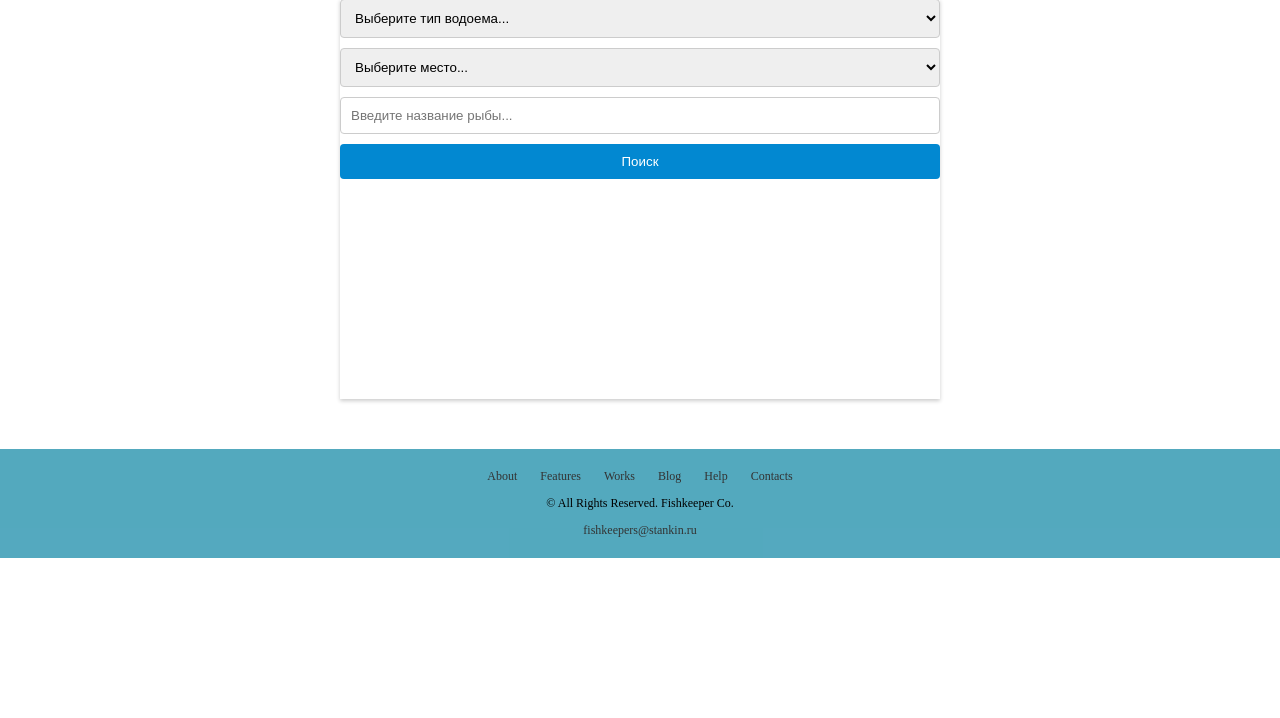
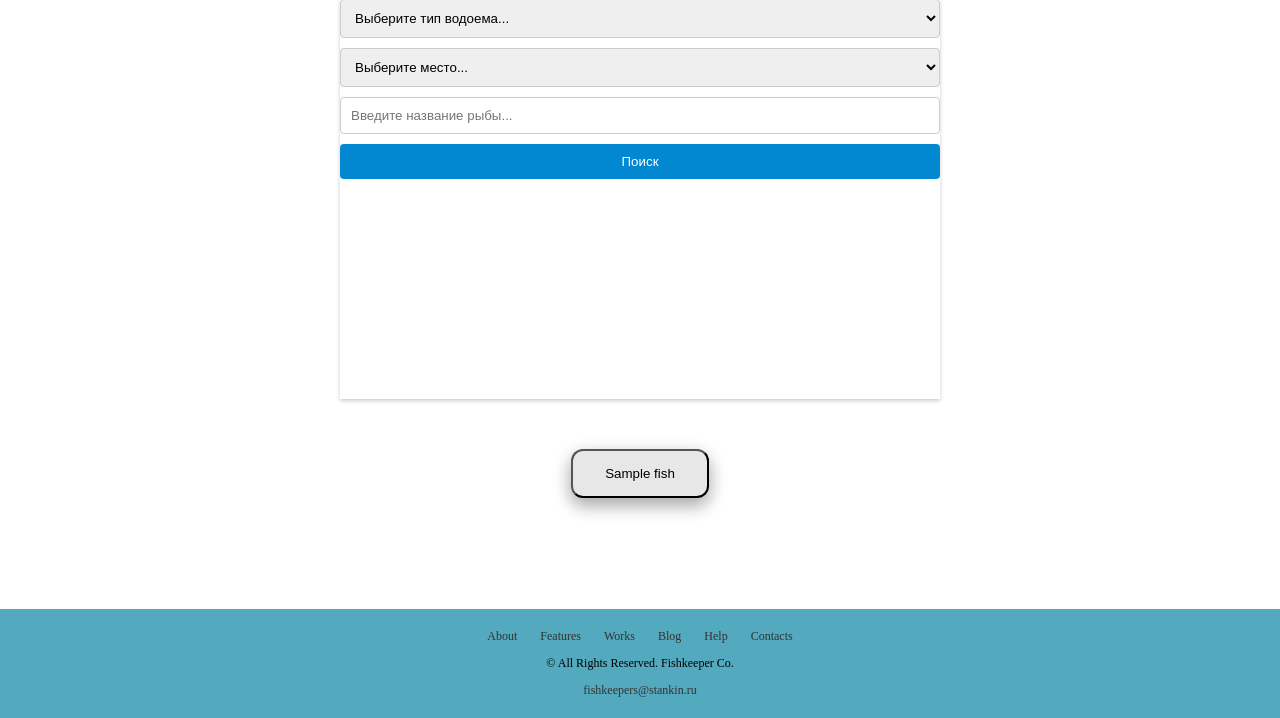
Before and after one commit to akobyansamvel/fish, a Django app: template fishkeeper_web_app/templates/fish_web_service/search-fish.html in a window 1280 px wide. Shown: the part 1251-1969 px from the top of the page. Before the commit the page ends 1809 px from the top, so only its background shows below. Run offline with Django 5.2, Linux system fonts and the light colour scheme; the template is opened without the code that fills it: most values are stand-ins (such as "Sample title", 1, 10 or a date in 2020); data that the repository does not hold is empty.

Commit message:
Починил поиск

```diff
--- a/fishkeeper_web_app/templates/fish_web_service/search-fish.html
+++ b/fishkeeper_web_app/templates/fish_web_service/search-fish.html
@@ -1,11 +1,12 @@
+<!-- templates/fish_web_service/search-fish.html -->
 {% extends 'fish_web_service/header-footer.html'%}
 
 {% block content %}
 {% load static %}
 <link rel='stylesheet' href='{% static "fish_web_service/css/search-fish.css" %}' >
-        <div class = 'title-div'>
-                  <div class = 'title-down'>
-                      <div class = 'title'>SEARCH</div>
+<div class="title-div">
+    <div class="title-down">
+        <div class="title">SEARCH</div>
     </div>
 </div>
 
@@ -20,7 +21,7 @@
             </select>
             <select name="location">
                 <option value="">Выберите место...</option>
-                  <!-- Здесь можно добавить конкретные места -->
+                <!-- Add specific locations here -->
             </select>
             <input type="text" name="fish_name" placeholder="Введите название рыбы...">
             <button type="submit">Поиск</button>
@@ -28,15 +29,15 @@
     </form>
 </div>
 
-
-            {% if request.method == "POST" %}
+{% if fishes %}
     <section class="found_fishes">
         {% for current_fish in fishes %}
-                        <a class="fish_link" href="{% url 'fish_id' current_fish.id %}">
-                            <button class="fishes-btn" style="cursor:pointer" name={{current_fish.id}}>
+            <a class="fish_link" href="{% url 'fish_web_service:fish_detail' current_fish.id %}">
+                <button class="fishes-btn" style="cursor:pointer" name="{{ current_fish.id }}">
                     {{ current_fish.name }}
                 </button>
-                        </a> <br><br>
+            </a>
+            <br><br>
         {% endfor %}
     </section>
 {% endif %}
```
Also changed, not shown: fishkeeper_web_app/static/fish_web_service/images/fish-template/8/1.jpg (added), fishkeeper_web_app/static/fish_web_service/images/fish-template/8/2.jpg (added), fishkeeper_web_app/static/fish_web_service/images/fish-template/9/1.jpg (added). Lines whose indentation alone changed are shown as unchanged.
